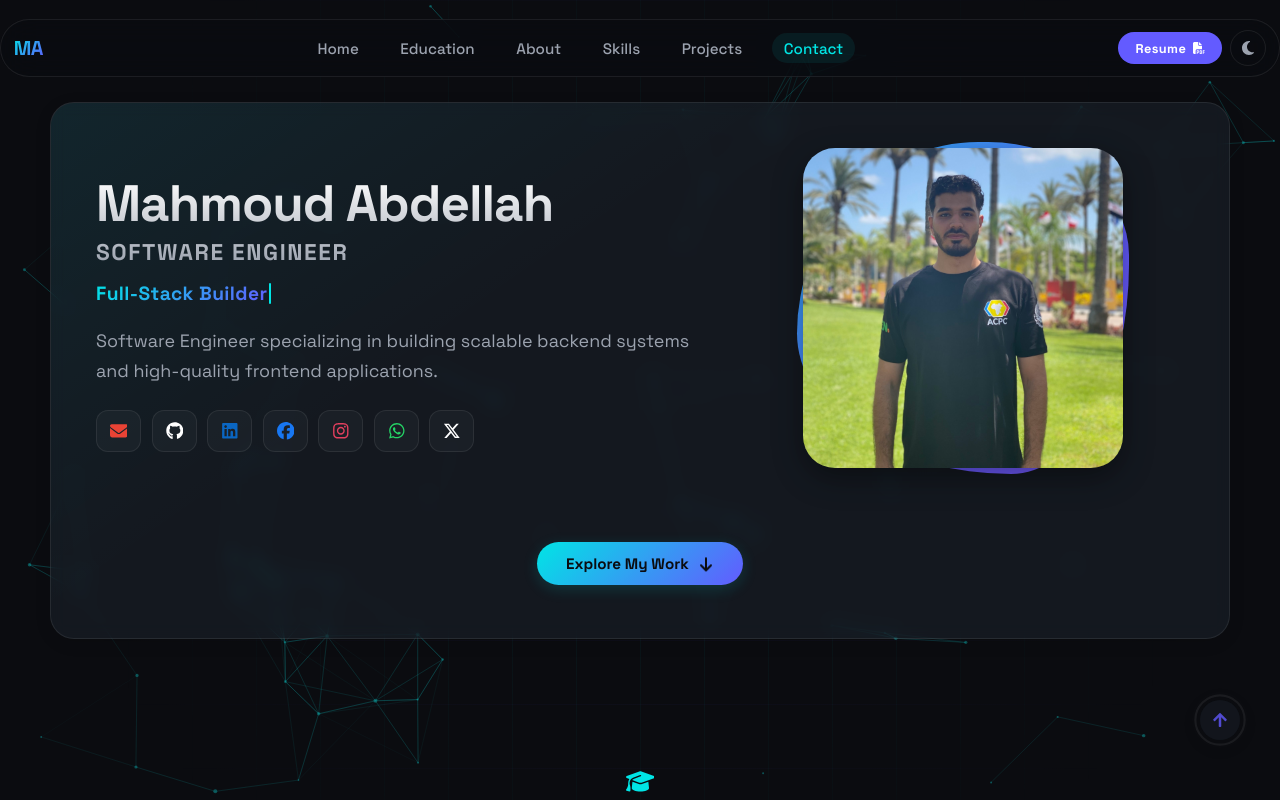
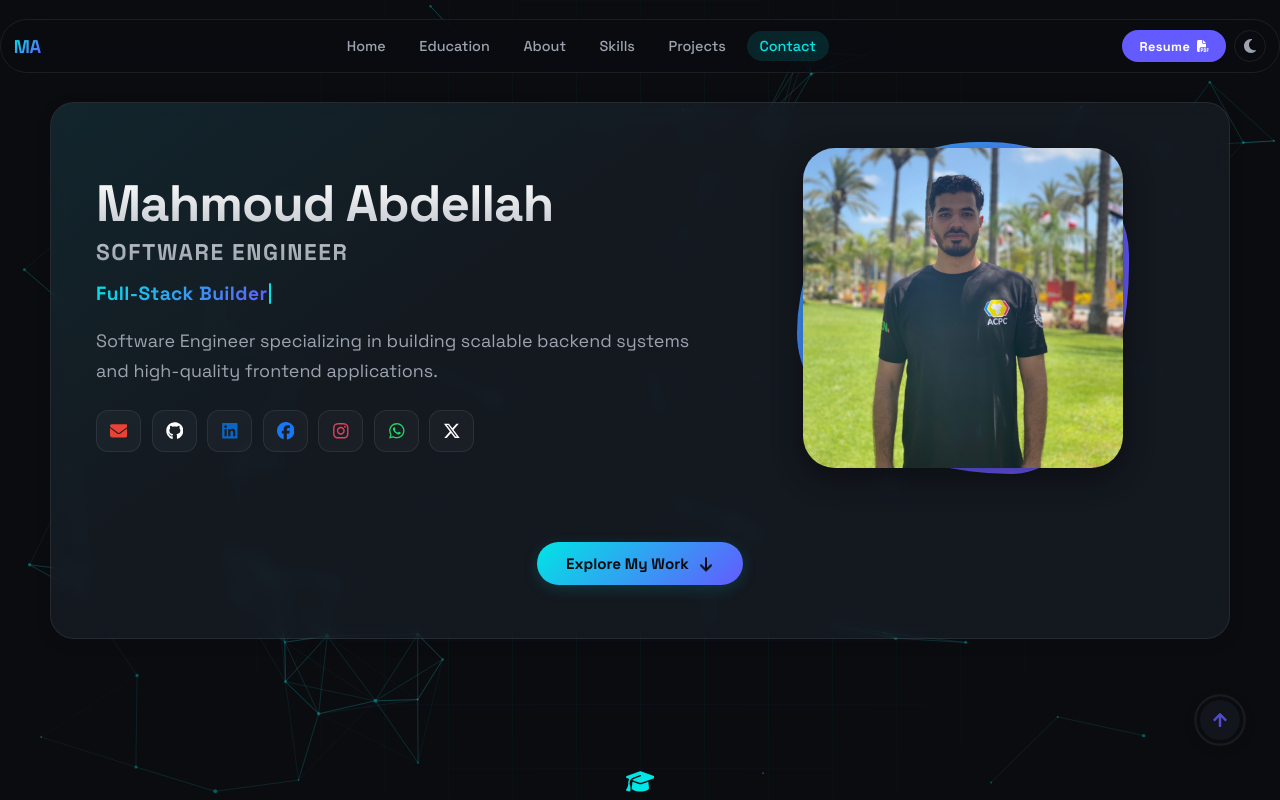
Before and after one commit to Mahmoud142/Mahmoud-Abdellah, a React (Vite) app: page / in a window 1280 px wide. Shown: the top 800 px of the page. Built offline with nearby package versions, Linux system fonts and the light colour scheme.

Commit message:
feat(ui): minimize navbar and add smooth sliding indicator

```diff
--- a/src/layouts/Navbar/Navbar.css
+++ b/src/layouts/Navbar/Navbar.css
@@ -8,7 +8,7 @@
     align-items: center;
     justify-content: space-between;
     width: min(1000px, calc(100% - 2rem));
-    padding: 0.6rem 1.4rem;
+    padding: 0.4rem 1.2rem;
     border: 1px solid rgba(255, 255, 255, 0.08);
     border-radius: 999px;
     background: rgba(11, 12, 16, 0.72);
@@ -39,7 +39,7 @@
 
 .navbar-name {
     font-weight: 800;
-    font-size: 1.25rem;
+    font-size: 1.15rem;
     letter-spacing: -0.03em;
     background: linear-gradient(135deg, var(--color-accent), var(--color-accent-secondary));
     -webkit-background-clip: text;
@@ -50,27 +50,41 @@
 .navbar-links {
     display: flex;
     align-items: center;
-    gap: 1.1rem;
+    gap: 0.5rem;
+    /* Reduced gap slightly since link padding gives space */
+    position: relative;
+    z-index: 1;
+}
+
+.nav-indicator {
+    position: absolute;
+    top: 0;
+    bottom: 0;
+    background: rgba(0, 229, 229, 0.12);
+    /* Slightly stronger for the pro look */
+    border-radius: 999px;
+    z-index: -1;
+    transition: all 0.4s cubic-bezier(0.25, 1, 0.5, 1);
+    /* Super pro smooth snap */
 }
 
 .navbar-links a {
     color: var(--color-text-secondary);
     text-decoration: none;
-    font-size: 0.95rem;
+    font-size: 0.9rem;
     font-weight: 500;
     border-radius: 999px;
-    padding: 0.35rem 0.75rem;
-    transition: color 0.2s ease, background 0.2s ease;
+    padding: 0.4rem 0.8rem;
+    transition: color 0.3s ease;
 }
 
 .navbar-links a:hover {
     color: var(--color-text-primary);
-    background: rgba(255, 255, 255, 0.04);
 }
 
 .navbar-links a.is-active {
     color: var(--color-accent);
-    background: rgba(0, 229, 229, 0.08);
+    /* removed standard background, indicator handles it */
 }
 
 /* --- Navbar actions (theme toggle + hamburger) --- */
@@ -85,8 +99,8 @@
     background: transparent;
     border: 1px solid var(--color-border);
     color: var(--color-text-secondary);
-    width: 36px;
-    height: 36px;
+    width: 32px;
+    height: 32px;
     border-radius: 50%;
     display: flex;
     align-items: center;
@@ -109,8 +123,8 @@
     background: transparent;
     border: 1px solid var(--color-border);
     color: var(--color-text-secondary);
-    width: 36px;
-    height: 36px;
+    width: 32px;
+    height: 32px;
     border-radius: 50%;
     align-items: center;
     justify-content: center;
--- a/src/layouts/Navbar/Navbar.tsx
+++ b/src/layouts/Navbar/Navbar.tsx
@@ -1,4 +1,4 @@
-import { MouseEvent } from "react";
+import { MouseEvent, useEffect, useRef, useState } from "react";
 import {
     FaMoon,
     FaSun,
@@ -36,6 +36,30 @@ export function Navbar({
     handleNavClick,
     onResumeClick,
 }: NavbarProps) {
+    const [indicatorStyle, setIndicatorStyle] = useState({
+        left: 0,
+        width: 0,
+        opacity: 0,
+    });
+    const navLinksRef = useRef<HTMLDivElement>(null);
+
+    useEffect(() => {
+        if (!navLinksRef.current) return;
+
+        // Find the active link
+        const activeLink = navLinksRef.current.querySelector(
+            "a.is-active",
+        ) as HTMLAnchorElement;
+
+        if (activeLink) {
+            setIndicatorStyle({
+                left: activeLink.offsetLeft,
+                width: activeLink.offsetWidth,
+                opacity: 1,
+            });
+        }
+    }, [activeSection, navLinks]);
+
     return (
         <>
             <nav className="navbar">
@@ -46,7 +70,16 @@ export function Navbar({
                 <div className="navbar-brand">
                     <span className="navbar-name">MA</span>
                 </div>
-                <div className="navbar-links">
+                <div className="navbar-links" ref={navLinksRef}>
+                    <div
+                        className="nav-indicator"
+                        style={{
+                            left: indicatorStyle.left,
+                            width: indicatorStyle.width,
+                            opacity: indicatorStyle.opacity,
+                        }}
+                        aria-hidden="true"
+                    />
                     {navLinks.map((link) => (
                         <a
                             href={`#${link.id}`}
```
